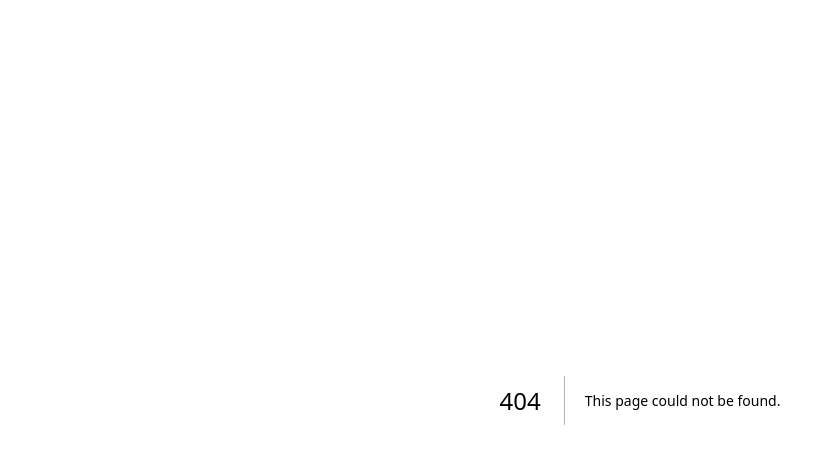
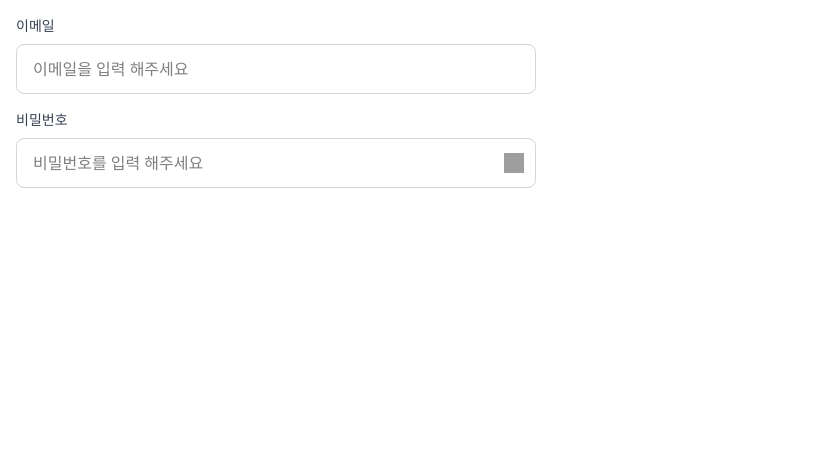
Before and after one commit to FE-3-2team/team2taskify, a Next.js app: page /inputTest in a window 1280 px wide. Before the commit this address had no page. Shown: the top 464 px of the page, without its empty margins (0-827 px from the left). Built offline with nearby package versions, Linux system fonts and the light colour scheme; grey boxes are pictures that could not be loaded.

Commit message:
[Feat] 이메일 비밀번호 영역 및 예외처리 임시

```diff
--- /dev/null
+++ b/src/components/common/Input/EmailInput.tsx
@@ -0,0 +1,61 @@
+import { useState } from "react";
+
+const emailInputStyle: React.CSSProperties = {
+  width: "520px",
+  height: "50px",
+  borderRadius: "8px",
+  borderWidth: "1px",
+  borderStyle: "solid",
+  paddingTop: "15px",
+  paddingRight: "16px",
+  paddingBottom: "15px",
+  paddingLeft: "16px",
+};
+
+const EmailInput: React.FC = () => {
+  const [email, setEmail] = useState<string>("");
+  const [error, setError] = useState<string>("");
+
+  const handleChange = (e: React.ChangeEvent<HTMLInputElement>) => {
+    const value = e.target.value;
+    setEmail(value);
+
+    // 이메일 형식 검사 정규식
+    const emailRegex = /^[^\s@]+@[^\s@]+\.[^\s@]+$/;
+    // 한글 문자가 포함되어 있는지 검사 (가-힣 범위)
+    const hangulRegex = /[가-힣]/;
+
+    if (value && hangulRegex.test(value)) {
+      setError("영문 이메일만 입력 가능합니다");
+    } else if (value && !emailRegex.test(value)) {
+      setError("이메일 형식으로 입력해주세요");
+    } else {
+      setError("");
+    }
+  };
+
+  return (
+    <div className="mb-4">
+      <label
+        htmlFor="email-input"
+        className="block mb-2 text-sm font-medium text-gray-700"
+      >
+        이메일
+      </label>
+      <input
+        id="email-input"
+        type="email"
+        placeholder="이메일을 입력 해주세요"
+        value={email}
+        onChange={handleChange}
+        style={emailInputStyle}
+        className={`border rounded focus:outline-none ${
+          error ? "border-red-500" : "border-gray-300"
+        }`}
+      />
+      {error && <p className="text-red-500 mt-2 text-sm">{error}</p>}
+    </div>
+  );
+};
+
+export default EmailInput;
--- /dev/null
+++ b/src/components/common/Input/PasswordInput.tsx
@@ -0,0 +1,74 @@
+import { useState } from "react";
+
+const passwordInputStyle: React.CSSProperties = {
+  width: "520px",
+  height: "50px",
+  borderRadius: "8px",
+  borderWidth: "1px",
+  borderStyle: "solid",
+  paddingTop: "15px",
+  paddingRight: "16px",
+  paddingBottom: "15px",
+  paddingLeft: "16px",
+};
+
+const PasswordInput: React.FC = () => {
+  const [password, setPassword] = useState<string>("");
+  const [error, setError] = useState<string>("");
+  const [showPassword, setShowPassword] = useState<boolean>(false);
+
+  const handleChange = (e: React.ChangeEvent<HTMLInputElement>) => {
+    const value = e.target.value;
+    // 허용된 문자: 영어 대소문자와 숫자
+    const allowedPattern = /^[A-Za-z0-9]*$/;
+    if (!allowedPattern.test(value)) {
+      // 허용되지 않는 문자가 있다면 에러 메시지 출력 (하지만 텍스트는 그대로 유지)
+      setError("숫자와 영어 대소문자만 입력 가능합니다");
+    } else if (value && value.length < 8) {
+      setError("8자 이상 입력해주세요");
+    } else {
+      setError("");
+    }
+    setPassword(value);
+  };
+
+  const toggleShowPassword = () => {
+    setShowPassword((prev) => !prev);
+  };
+
+  return (
+    <div className="mb-4">
+      <label
+        htmlFor="password-input"
+        className="block mb-2 text-sm font-medium text-gray-700"
+      >
+        비밀번호
+      </label>
+      <div className="relative w-[520px]">
+        <input
+          id="password-input"
+          type={showPassword ? "text" : "password"}
+          placeholder="비밀번호를 입력 해주세요"
+          value={password}
+          onChange={handleChange}
+          style={passwordInputStyle}
+          className={`w-full border rounded focus:outline-none ${error ? "border-red-500" : "border-gray-300"}`}
+        />
+        <button
+          type="button"
+          onClick={toggleShowPassword}
+          className="absolute inset-y-0 right-0 flex items-center pr-3 text-gray-500"
+        >
+          <img
+            src={showPassword ? "/icons/EyeOpen.svg" : "/icons/EyeClose.svg"}
+            alt={showPassword ? "비밀번호 숨기기" : "비밀번호 보기"}
+            className="w-5 h-5"
+          />
+        </button>
+      </div>
+      {error && <p className="text-red-500 mt-2 text-sm">{error}</p>}
+    </div>
+  );
+};
+
+export default PasswordInput;
--- /dev/null
+++ b/src/pages/inputTest.tsx
@@ -0,0 +1,10 @@
+import EmailInput from "../components/common/Input/EmailInput";
+import PasswordInput from "@/components/common/Input/PasswordInput";
+export default function TestPage() {
+  return (
+    <div className="container mx-auto p-4">
+      <EmailInput />
+      <PasswordInput />
+    </div>
+  );
+}
--- a/tsconfig.json
+++ b/tsconfig.json
@@ -17,7 +17,7 @@
       "@/*": ["./src/*"]
     },
     "outDir": "./dist",
-    "rootDir": "/"
+    "rootDir": "./"
   },
   "include": ["next-env.d.ts", "**/*.ts", "**/*.tsx", "**/*.js"],
   "exclude": ["node_modules"],
```
